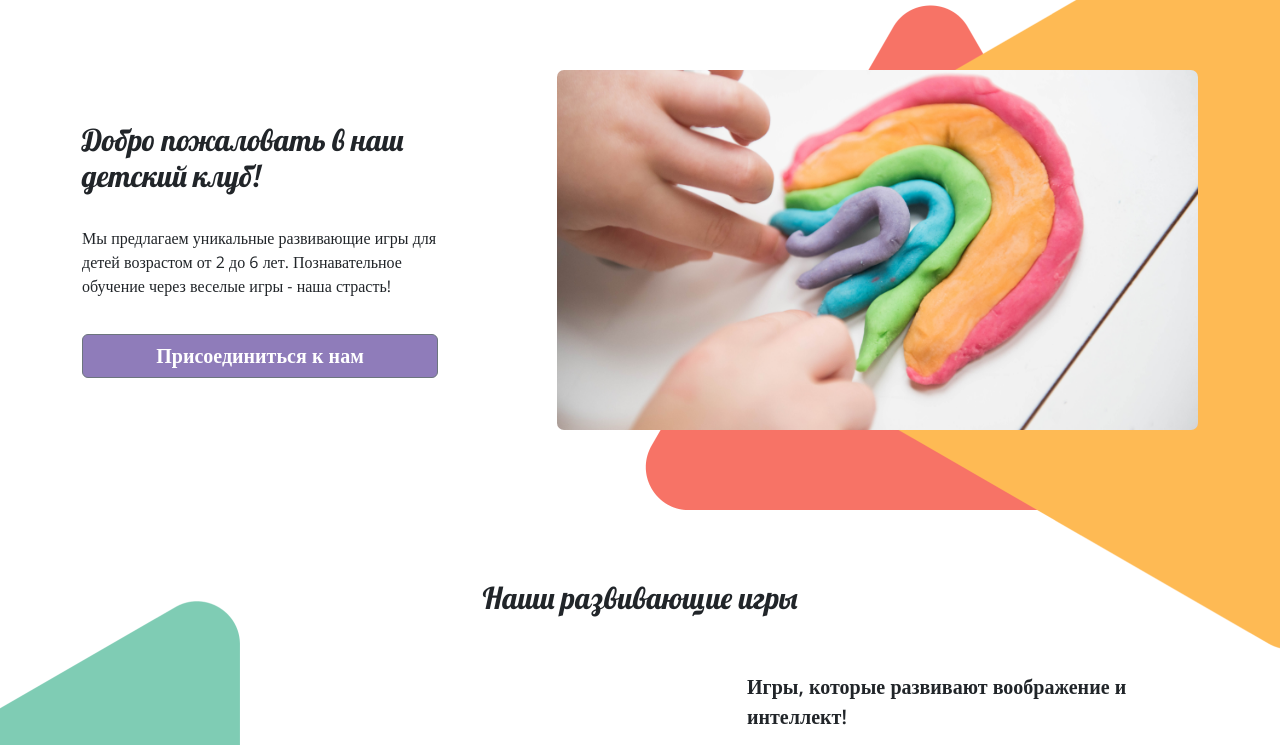
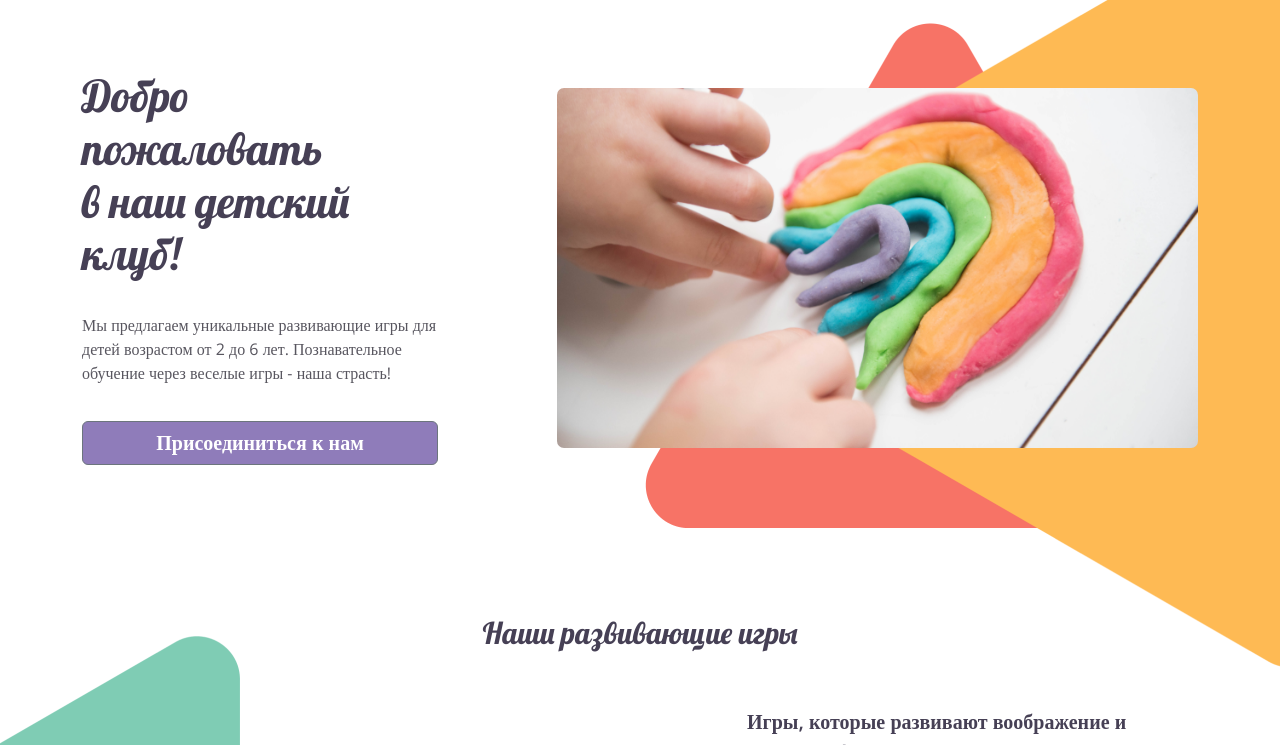
Before and after one commit to Rianochan/lesson-Website, a plain HTML site: page index.html in a window 1280 px wide. Shown: the part 151-896 px from the top of the page. Drawn offline with nearby package versions, Linux system fonts and the light colour scheme.

Commit message:
исправила ошибки

```diff
--- a/css/main.css
+++ b/css/main.css
@@ -113,6 +113,8 @@
 
 h1, h2{
     font-family: var(--ff-h1);
+
+    color: var(--color-title-text);
 }
 
 h1{
@@ -133,6 +135,8 @@ p {
     font-family: var(--ff-title);
     font-size: var(--fz-title);
     font-weight: var(--semibold);
+
+    color: var(--color-title-text);
 }
 
 /* ------ BUTTONS ------ */
@@ -173,6 +177,7 @@ body{
     font-family: "Open Sans";
     font-weight: var(--regular);
     font-size: var(--fz-text);
+    color: var(--color-text);
 
     background-color: var(--bg-website-main);
 }
--- a/index.html
+++ b/index.html
@@ -65,7 +65,7 @@
                 <div class="col-xl-4 d-flex flex-column offer__wrapper">
                     <!-- Text -->
                     <div class="offer__text-wrapper">
-                        <h2 class="offer-title">Добро пожаловать в наш детский клуб!</h2>
+                        <h1 class="offer-title">Добро пожаловать <br> в наш детский клуб!</h1>
                         <p>Мы предлагаем уникальные развивающие игры для детей возрастом от 2 до 6 лет. Познавательное обучение через веселые игры - наша страсть!</p>
                     </div>
                     <!-- Ofer button -->
```
